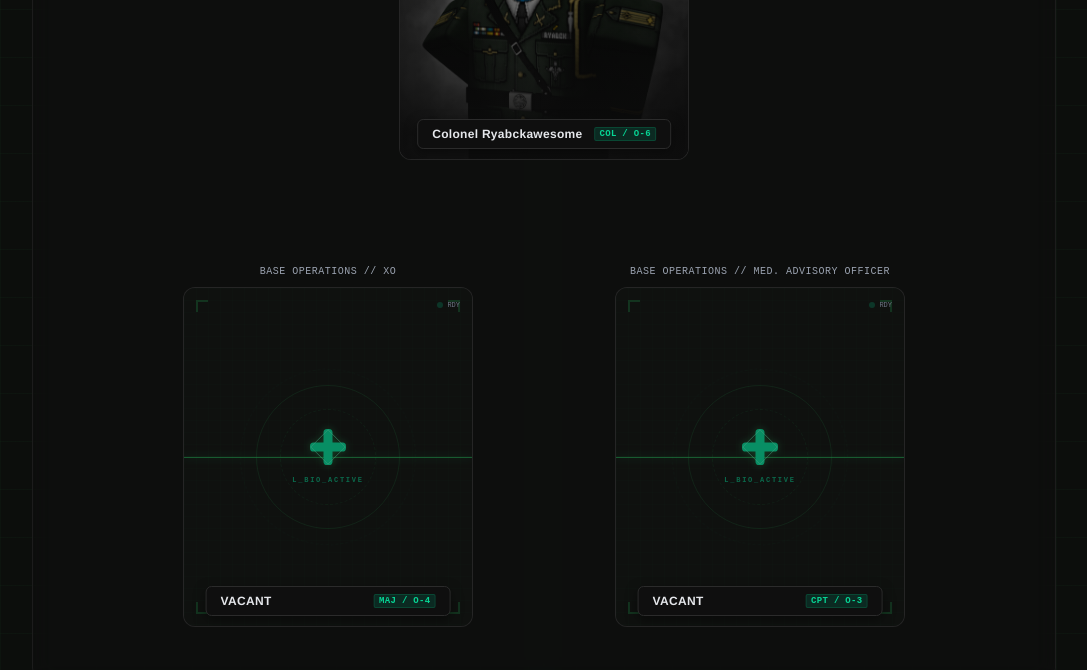
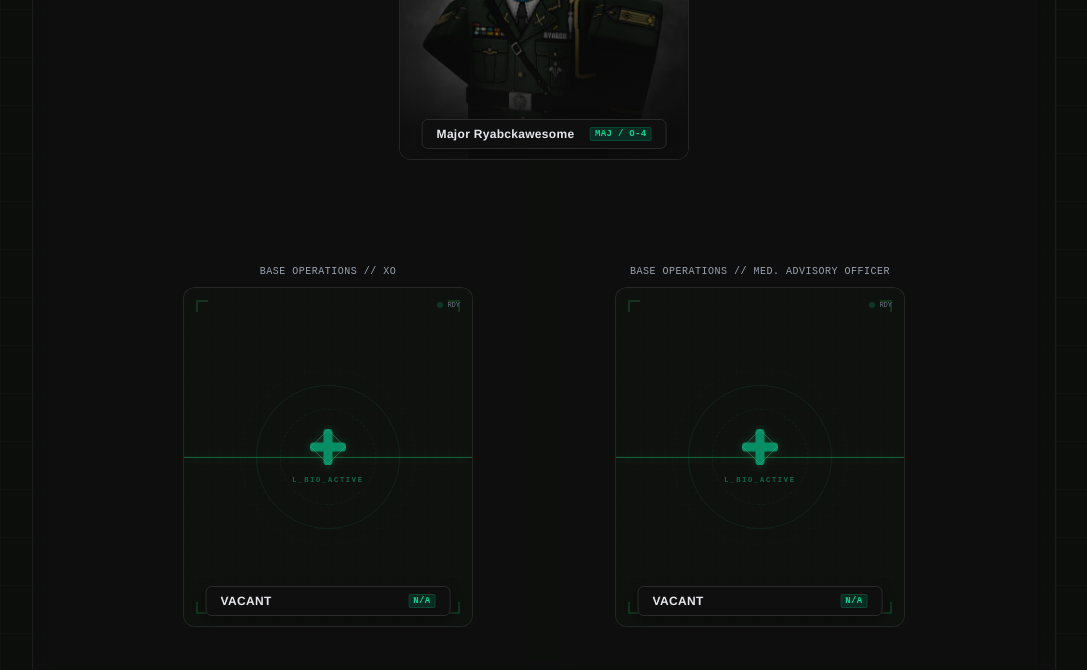
Before and after one commit to unjaki/website, a React (Vite) app: page /officers in a window 1280 px wide. Shown: the part 880-1550 px from the top of the page, without its empty margins (96-1183 px from the left). Built offline with nearby package versions, Linux system fonts and the light colour scheme.

Commit message:
Update Officers.tsx

```diff
--- a/src/pages/Officers.tsx
+++ b/src/pages/Officers.tsx
@@ -34,8 +34,8 @@ const OFFICERS_DATA: Cluster[] = [
     logo: "/logos/GSMC_Logov2.webp",
     description: "Supreme administrative and operations unit defining the strategic direction and resource management of the entire Medical Corps.",
     co: {
-      name: "Colonel Ryabckawesome",
-      rank: "COL / O-6",
+      name: "Major Ryabckawesome",
+      rank: "MAJ / O-4",
       role: "Surgeon General (CO)",
       bio: "WIP",
       certs: ["COMMAND_OPS", "SOP_AUDIT", "TRAUMA_LEAD"],
@@ -44,7 +44,7 @@ const OFFICERS_DATA: Cluster[] = [
     },
     xo: {
       name: "VACANT",
-      rank: "MAJ / O-4",
+      rank: "N/A",
       role: "Vice Surgeon General (XO)",
       bio: "WIP",
       certs: ["TRAUMA_LEAD", "ADMIN_CHIEF", "OPERATIONS_CMD"],
@@ -52,7 +52,7 @@ const OFFICERS_DATA: Cluster[] = [
     },
     medAdvisory: {
       name: "VACANT",
-      rank: "CPT / O-3",
+      rank: "N/A",
       role: "Surgical Director (3ic)",
       bio: "WIP",
       certs: ["FIELD_TRIAGE", "DIPLOMATIC_SEC", "ADVISORY"],
```
